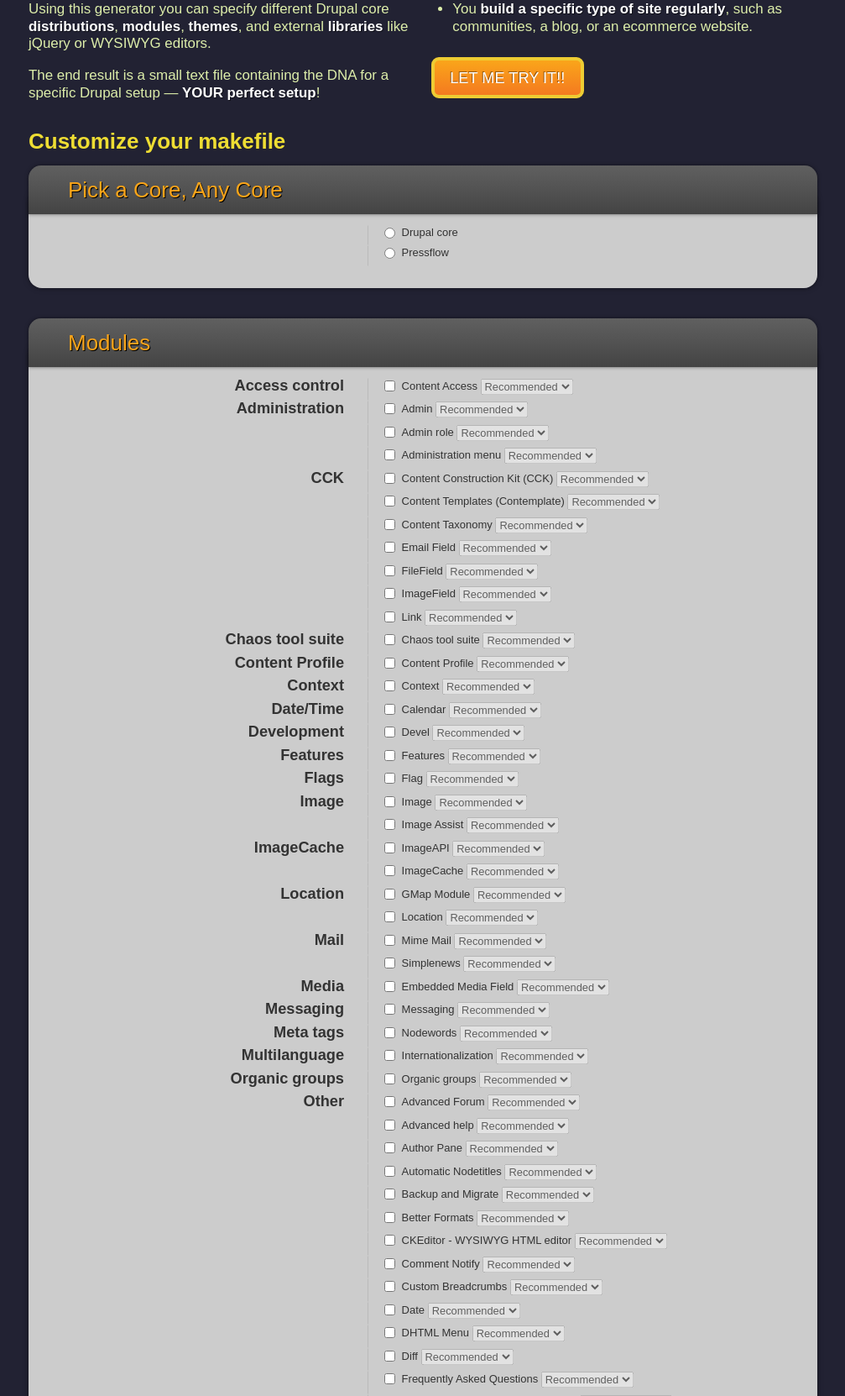
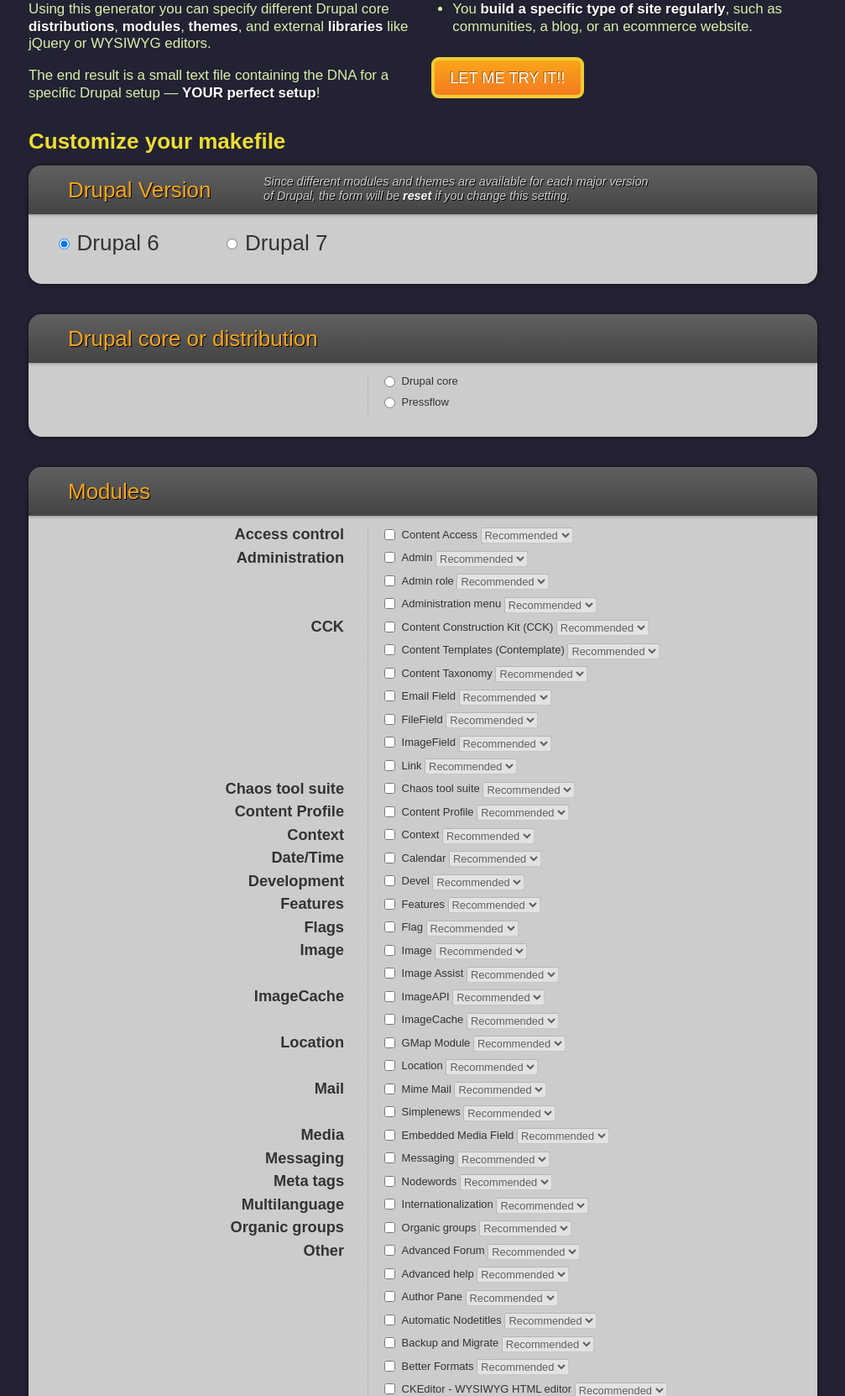
Before and after one commit to rupl/drush_make_generator, a PHP site: page / in a window 1280 px wide. Shown: the part 253-1915 px from the top of the page at 84% size, without its empty margins (136-1143 px from the left). Run offline with PHP 8.4, Linux system fonts and the light colour scheme; data comes from the database, SQL or seed files in the repository; some libraries are stand-ins or nearby versions; some web fonts are replaced.

Commit message:
Drupal 7 support! UI changes to accomodate D7.

```diff
--- a/_lib.php
+++ b/_lib.php
@@ -51,21 +51,68 @@ function fetchThemes() {
 
 
 
+/**
+ * Generates the form for generating makefiles (for generating Drupal sites :)
+ */
+function formMakefile($v){
+  $output = '';
+
+  $output .= formCores($v);
+  $output .= '<fieldset id="fs-contrib">
+    <legend>Modules</legend>';
+  $output .= formModules($v);
+  $output .= '</fieldset>
+  <fieldset id="fs-themes">
+    <legend>Themes</legend>';
+  $output .= formThemes($v);
+  $output .= '</fieldset>
+  <fieldset id="fs-libs">
+    <legend>Libraries</legend>';
+  $output .= formLibs($v);
+  $output .= '</fieldset>
+  <fieldset id="fs-opts">
+    <legend>Options</legend>';
+  $output .= formOpts($v);
+  $output .= '</fieldset>';
+
+  return $output;
+
+}
 
 
 
 /**
+ * Outputs the major Drupal version fieldset
+ */
+function formVersion($v){
+  $v = ($v) ? $v : $version;
+  $output = '';
+
+  if ($v == 6){$checked6 = 'checked="checked"'; $checked7 = ''; }
+  if ($v == 7){$checked6 = ''; $checked7 = 'checked="checked"'; }
+
+  $output .= '<fieldset id="fs-version">
+    <legend>Drupal Version <span class="small">Since different modules and themes are available for each major version<br /> of Drupal, the form will be <strong>reset</strong> if you change this setting.</span></legend>
+    <label for="o-version6"><input id="o-version6" type="radio" name="makefile[version]" value="6" '.$checked6.' /> <span class="title">Drupal 6</span></label>
+    <label for="o-version7"><input id="o-version7" type="radio" name="makefile[version]" value="7" '.$checked7.'/> <span class="title">Drupal 7</span></label>
+  </fieldset>';
+
+  return $output;
+
+}
+
+/**
  * Outputs a fieldset with all the options for Drupal core
  */
-function formCores(){
-  global $version;
+function formCores($v){
+  $v = ($v) ? $v : $version;
   $output = '';
 
-  $coresSQL = sprintf("SELECT  *,`unique` AS coreName FROM  `projects` WHERE `type` = 'core' AND `version` = '%s' AND `status` = 1 ORDER BY `unique` ASC; ",$version);
+  $coresSQL = sprintf("SELECT  *,`unique` AS coreName FROM  `projects` WHERE `type` = 'core' AND `version` = '%s' AND `status` = 1 ORDER BY `unique` ASC; ",$v);
   $cores = mysql_query($coresSQL);
 
 	$output .= '<fieldset class="fs-core">
-			<legend>Pick a Core, Any Core</legend>';
+			<legend>Drupal core or distribution</legend>';
 
   while($c = mysql_fetch_assoc($cores)):
   	$output .= '
@@ -84,11 +131,11 @@ function formCores(){
 /**
  * Outputs fieldsets for all the contrib modules, grouped by package name (same groups as /admin/build/modules)
  */
-function formModules(){
-  global $version;
+function formModules($v){
+  $v = ($v) ? $v : $version;
   $output = '';
 
-  $groupsSQL = sprintf("SELECT DISTINCT package as groupName FROM `projects` WHERE `type` = 'module' AND `package` <> '' AND `version` = '%s' AND `status` = 1 ORDER BY package ASC; ",$version);
+  $groupsSQL = sprintf("SELECT DISTINCT package as groupName FROM `projects` WHERE `type` = 'module' AND `package` <> '' AND `version` = '%s' AND `status` = 1 ORDER BY package ASC; ",$v);
   $groups = mysql_query($groupsSQL);
 
   while ($group = mysql_fetch_assoc($groups)) {
@@ -101,7 +148,7 @@ function formModules(){
       "GROUP BY p.unique ".
       "ORDER BY p.unique ASC; ",
       SQL_SEPARATOR,
-      $group['groupName'],$version
+      $group['groupName'],$v
       );
 //    $output .= $sql;
     $projects = mysql_query($sql);
@@ -146,8 +193,8 @@ function formModules(){
 /**
  * Outputs fieldsets for all the contrib themes alphabetically
  */
-function formThemes(){
-  global $version;
+function formThemes($v){
+  $v = ($v) ? $v : $version;
   $output = '';
 
   $sql = sprintf(
@@ -158,7 +205,7 @@ function formThemes(){
     "GROUP BY p.unique ".
     "ORDER BY p.unique ASC; ",
     SQL_SEPARATOR,
-    $version
+    $v
     );
   // $output .= $sql;
   $projects = mysql_query($sql);
@@ -193,7 +240,6 @@ function formThemes(){
  * Includes a widget to add more
  */
 function formLibs(){
-  global $version;
   $output = '';
 
   $sql = sprintf(
@@ -203,8 +249,7 @@ function formLibs(){
     "WHERE `status` = 1 AND p.type = 'lib' ".
     "GROUP BY p.unique ".
     "ORDER BY p.unique ASC; ",
-    SQL_SEPARATOR,
-    $version
+    SQL_SEPARATOR
     );
   $projects = mysql_query($sql);
 
@@ -237,6 +282,34 @@ function formLibs(){
   return $output;
 }
 
+
+
+/**
+ * Outputs options for the makefile
+ */
+function formOpts($version){
+  $output = '';
+
+  $output .= '<h4>Put modules in: </h4>
+    <label for="o-contribdir">
+      /sites/all/modules/
+      <input id="o-contribdir" type="text" name="makefile[opts][contrib_dir]" value="'. CONTRIB_DIR .'" />
+    </label>';
+/*
+  $output .= '<h4>To ease setup: </h4>
+    <label for="o-prep">
+      include <a href="https://github.com/rupl/drush_make_generator/raw/master/prep.sh" target="_blank">prep.sh</a>&nbsp;
+      <input id="o-prep" type="checkbox" name="makefile[opts][prep]" value="include" />
+    </label>
+    <h4>Short URL:</h4>
+    <label for="o-short">
+      http://drushmake.me/a/
+      <input id="o-prep" type="text" name="makefile[opts][short]" value="" />
+    </label>';
+*/
+  return $output;
+
+}
 
 
 
@@ -339,7 +412,8 @@ function generateMakefile($token,$mode=''){
 /**
  * makefile template
  */
-function makeFile($token,$version,$core,$modules,$themes,$libs,$opts){
+function makeFile($token,$v,$core,$modules,$themes,$libs,$opts){
+  $opts['version'] = $v;
 
   $makefile = '; $Id$
 ;
@@ -355,7 +429,7 @@ function makeFile($token,$version,$core,$modules,$themes,$libs,$opts){
 ; Each makefile should begin by declaring the core version of Drupal that all
 ; projects should be compatible with.
 
-core = '.$version.'.x
+core = '.$opts['version'].'.x
 
 ; API version
 ; ------------
@@ -388,7 +462,6 @@ api = 2
 ; ---------
 '.makeLibs($libs,$opts).'
 
-
 '; // end of makefile
 
 
@@ -401,10 +474,9 @@ api = 2
  * Makes core request for makefile
  */
 function makeCore($core='drupal',$opts) {
-  global $version;
   $output = '';
 
-  switch($core.$version):
+  switch($core.$opts['version']):
 
     case 'openatrium6':
     case 'openatrium':
@@ -414,7 +486,6 @@ function makeCore($core='drupal',$opts) {
       $output .= 'projects[openatrium][download][url] = "http://openatrium.com/sites/openatrium.com/files/atrium_releases/atrium-1-0-beta9.tgz"'."\r\n";
       break;
 
-    case 'pressflow7':
     case 'pressflow6':
     case 'pressflow':
       $output .= '; Use Pressflow instead of Drupal core:'."\r\n";
@@ -424,21 +495,13 @@ function makeCore($core='drupal',$opts) {
       break;
 
     case 'drupal7':
-      $output .= '; CVS checkout of Drupal 7.x. Requires the `core` property to be set to 7.x.'."\r\n";
-      $output .= 'projects[drupal][type] = "core"'."\r\n";
-      $output .= 'projects[drupal][download][type] = "cvs"'."\r\n";
-      $output .= 'projects[drupal][download][root] = ":pserver:anonymous:anonymous@cvs.drupal.org:/cvs/drupal"'."\r\n";
-      $output .= 'projects[drupal][download][revision] = "HEAD"'."\r\n";
-      $output .= 'projects[drupal][download][module] = "drupal"'."\r\n";
+      $output .= '; Drupal 7.x. Requires the `core` property to be set to 7.x.'."\r\n";
+      $output .= 'projects[drupal][version] = 7'."\r\n";
       break;
 
     case 'drupal6':
-      $output .= '; CVS checkout of Drupal 6.x core:'."\r\n";
-      $output .= 'projects[drupal][type] = "core"'."\r\n";
-      $output .= 'projects[drupal][download][type] = "cvs"'."\r\n";
-      $output .= 'projects[drupal][download][root] = ":pserver:anonymous:anonymous@cvs.drupal.org:/cvs/drupal"'."\r\n";
-      $output .= 'projects[drupal][download][revision] = "DRUPAL-6"'."\r\n";
-      $output .= 'projects[drupal][download][module] = "drupal"'."\r\n";
+      $output .= '; Drupal 6.x core:'."\r\n";
+      $output .= 'projects[drupal][version] = 6'."\r\n";
       break;
 
     default:
@@ -565,7 +628,8 @@ function makeLibs($libs=array(),$opts=array()){
   endif;
 
   if (!$loop){
-    $output .= "; Adding a module such as jquery_update will never add the related library automatically.\r\n; https://github.com/rupl/drush_make_generator/issues/closed#issue/1 \r\n";
+    $output = '; No libraries were included';
+    //$output .= "; Adding a module such as jquery_update will never add the related library automatically.\r\n; https://github.com/rupl/drush_make_generator/issues/closed#issue/1 \r\n";
   }
 
   return $output;
--- a/css/style.css
+++ b/css/style.css
@@ -190,12 +190,31 @@ footer p.github a {display: block; width: 31px; height: 31px; }
 footer a[rel=license] {display: block; margin-bottom: 1em; }
 footer a[class~=org] {display: block; width: 31px; height: 31px; background: url('/img/fourkitchens-drushmake-me-logo-31x31.png') no-repeat left top; text-indent: -9999em; -moz-border-radius: 3px; -webkit-border-radius: 3px; border-radius: 3px; }
 
+/* -- special styles for drupal version selection -- */
+
+#fs-version label {
+	display: block; float: left; margin: 0 2% 0 4%; padding: 0 0 0 .5em; border: 1px solid transparent; border-radius: 7px; background-color: #ccc; vertical-align: top; /* white-space: nowrap; */
+	background: #ccc;
+	background: #ccc -webkit-gradient(linear, left top, left bottom, from(#ccc), to(#ccc));
+	background: #ccc -moz-linear-gradient(top,  #ccc,  #ccc);
+}
+#fs-version label:hover {
+	border: 1px solid #aaa; border-left: 1px solid #ddd; border-top: 1px solid #ddd;
+	background: #bbb;
+	background: #bbb -webkit-gradient(linear, left top, left bottom, from(#ccc), to(#bbb));
+	background: #bbb -moz-linear-gradient(top,  #ccc,  #bbb);
+}
+#fs-version label:nth-of-type(3n+1) {margin-left: 3%; }
+#fs-version label span.title {display: inline-block; padding: 0 .6em .4em .2em; font-weight: 400; font-size: 2em; color: #333;  position: relative; top: 4px; }
+#fs-version legend {position: relative; }
+#fs-version legend .small {display: block; margin: 0 2em 0 0; font-size: .55em; font-style: italic; color: #ccc; font-weight: 200; position: absolute; top: 11px; left: 280px; }
 
 
 
 /* -- Medium screens -- */
 @media (min-width: 481px) {
 	body {}
+	#generate {min-height: 800px; }
 	p,ul,ol,dl {margin: 0 0 1em 0; font-size: 1.3em; }
 	legend h3 {font-size: inherit; font-weight: 400; }
 	h4 {width: 40%; float: left; text-align: right; margin: 0 0 0 0; padding: 0 2% 0 0; font-size: 1.4em; position: relative; top: -2px; }
--- a/footer.php
+++ b/footer.php
@@ -10,6 +10,8 @@
 	<!-- scripts concatenated and minified via ant build script-->
 		<script src="/js/jquery.formalize.js"></script>
 		<script src="/js/plugins.js"></script>
+		<script src="/js/libs/jquery.scrollTo-min.js"></script>
+		<script src="/js/libs/jquery.localScroll-min.js"></script>
 		<script src="/js/script.js"></script>
 	<!-- end concatenated and minified scripts-->
 
--- a/generate.php
+++ b/generate.php
@@ -26,6 +26,7 @@ if (isset($_REQUEST['token']) && sanitize('token',$_REQUEST['token'])) {
   if (isset($_REQUEST['makefile']['libs']['|THIS|'])) {unset($_REQUEST['makefile']['libs']['|THIS|']); }
 
   // escape and flatten data
+  $version = (isset($_REQUEST['makefile']['version']))    ? mysql_real_escape_string($_REQUEST['makefile']['version'])   : $version;
   $core = (isset($_REQUEST['makefile']['core']))          ? mysql_real_escape_string(serialize($_REQUEST['makefile']['core']))      : FALSE;
   $modules = (isset($_REQUEST['makefile']['modules']))    ? mysql_real_escape_string(serialize($_REQUEST['makefile']['modules']))   : FALSE;
   $themes = (isset($_REQUEST['makefile']['themes']))      ? mysql_real_escape_string(serialize($_REQUEST['makefile']['themes']))    : FALSE;
--- a/index.php
+++ b/index.php
@@ -24,7 +24,7 @@ include('_lib.php');
 	<link rel="stylesheet" type="text/css" href="http://fonts.googleapis.com/css?family=Droid+Sans">
 	<link rel="stylesheet" href="css/960.css" media="(min-width: 960px)">
 	<link rel="stylesheet" href="css/formalize.css" media="(min-width: 481px)">
-	<link rel="stylesheet" href="css/style.css?v=2">
+	<link rel="stylesheet" href="css/style.css">
 	<script src="js/libs/modernizr-1.6.min.js"></script>
 </head>
 
@@ -62,40 +62,11 @@ include('_lib.php');
 		<h2>Customize your makefile</h2>
 		<form id="generateForm" action="/generate.php" method="post">
 
-      <?php print formCores(); ?>
+      <?php print formVersion($version); ?>
 
-      <fieldset id="fs-contrib">
-        <legend>Modules</legend>
-        <?php print formModules(); ?>
-      </fieldset>
-      <fieldset id="fs-themes">
-        <legend>Themes</legend>
-        <?php print formThemes(); ?>
-      </fieldset>
-
-      <fieldset id="fs-libs">
-        <legend>Libraries</legend>
-        <?php print formLibs(); ?>
-      </fieldset>
-
-      <fieldset id="fs-opts">
-        <legend>Options</legend>
-        <h4>Put modules in: </h4>
-        <label for="o-contribdir">
-          /sites/all/modules/
-          <input id="o-contribdir" type="text" name="makefile[opts][contrib_dir]" value="<?= CONTRIB_DIR ?>" />
-        </label>
-        <!-- h4>To ease setup: </h4>
-        <label for="o-prep">
-          include <a href="https://github.com/rupl/drush_make_generator/raw/master/prep.sh" target="_blank">prep.sh</a>&nbsp;
-          <input id="o-prep" type="checkbox" name="makefile[opts][prep]" value="include" />
-        </label>
-        <h4>Short URL:</h4>
-        <label for="o-short">
-          http://drushmake.me/a/
-          <input id="o-prep" type="text" name="makefile[opts][short]" value="" />
-        </label -->
-      </fieldset>
+		  <div id="generator">
+        <?php print formMakefile($version); ?>
+      </div>
 
 			<button type="submit">Generate makefile</button>
 		</form>
```
Also changed, not shown: ajax.php (+7 -1 lines), file.php (+6 -6 lines), js/libs/jquery.localScroll-min.js (added, +9 -0 lines), js/libs/jquery.scrollTo-min.js (added, +11 -0 lines), js/script.js (+27 -5 lines).
